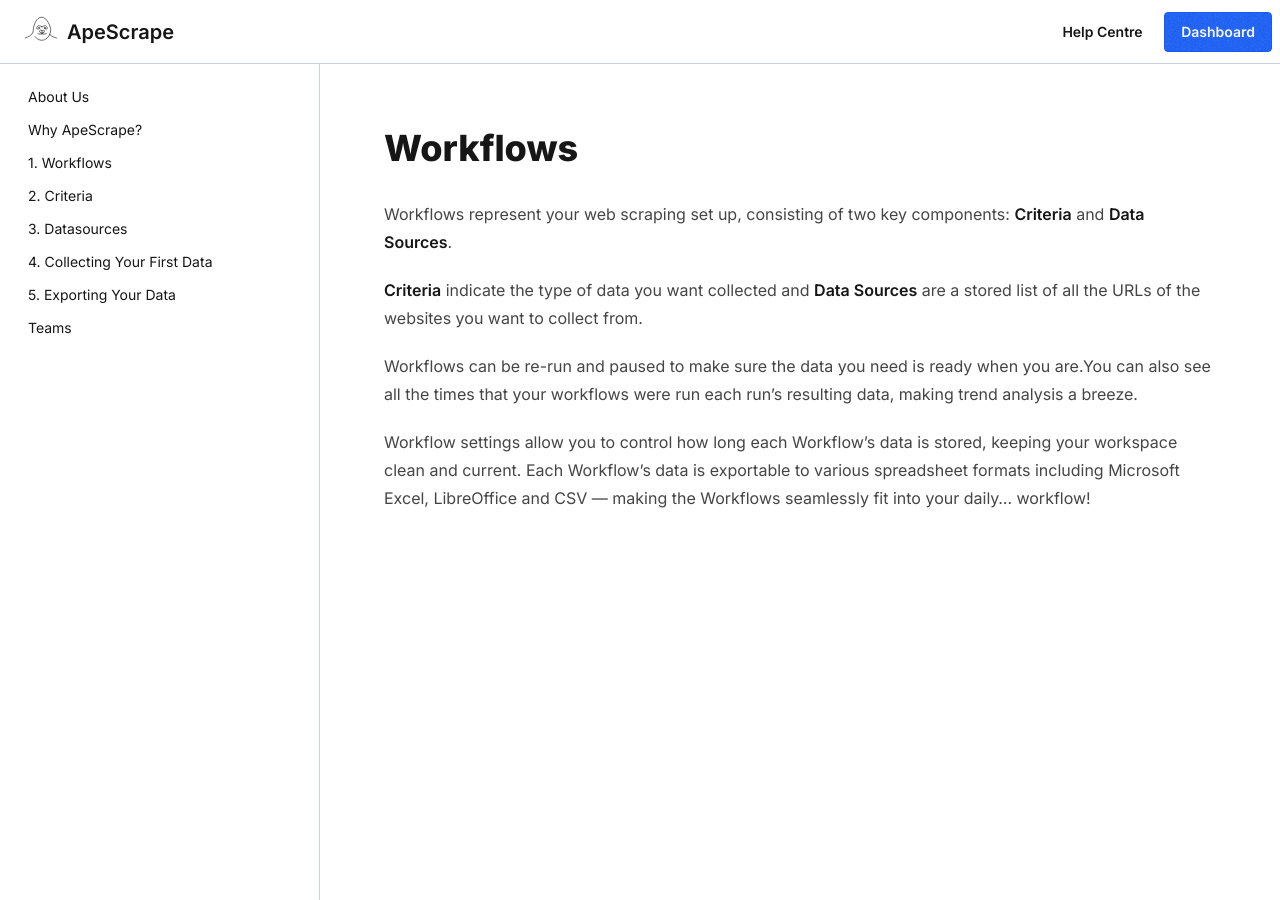
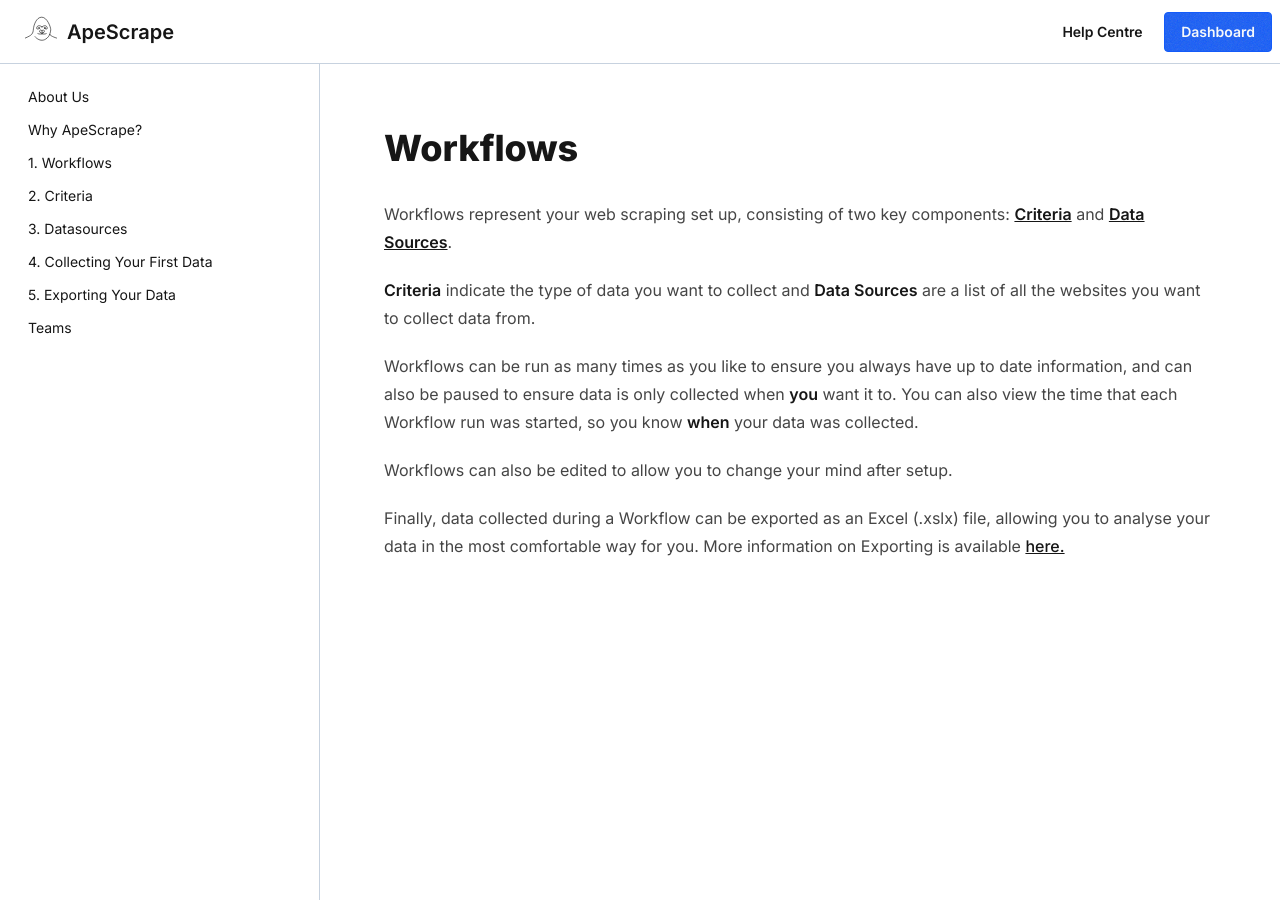
Before and after one commit to 5-quid-coders/apescrape-site, a Jekyll site: the page built from _help/3workflows.md, in a window 1280 px wide and 900 px high. Built offline with Jekyll 4.4.1, drawn with Linux system fonts in a browser that asks for light colours.

Commit message:
Workflow page update

```diff
--- a/_help/3workflows.md
+++ b/_help/3workflows.md
@@ -4,10 +4,12 @@ layout: help_article
 ---
 
 # Workflows
-Workflows represent your web scraping set up, consisting of two key components: **Criteria** and **Data Sources**.
+Workflows represent your web scraping set up, consisting of two key components: [**Criteria**](./4criteria.md) and [**Data Sources**](./5datasource.md).
 
-**Criteria** indicate the type of data you want collected and **Data Sources** are a stored list of all the URLs of the websites you want to collect from.
+**Criteria** indicate the type of data you want to collect and **Data Sources** are a list of all the websites you want to collect data from.
 
-Workflows can be re-run and paused to make sure the data you need is ready when you are.You can also see all the times that your workflows were run each run’s resulting data, making trend analysis a breeze.
+Workflows can be run as many times as you like to ensure you always have up to date information, and can also be paused to ensure data is only collected when **you** want it to. You can also view the time that each Workflow run was started, so you know **when** your data was collected.
 
-Workflow settings allow you to control how long each Workflow’s data is stored, keeping your workspace clean and current. Each Workflow’s data is exportable to various spreadsheet formats including Microsoft Excel, LibreOffice and CSV — making the Workflows seamlessly fit into your daily… workflow!
+Workflows can also be edited to allow you to change your mind after setup.
+
+Finally, data collected during a Workflow can be exported as an Excel (.xslx) file, allowing you to analyse your data in the most comfortable way for you. More information on Exporting is available [here.](./7exporting.md)
```
